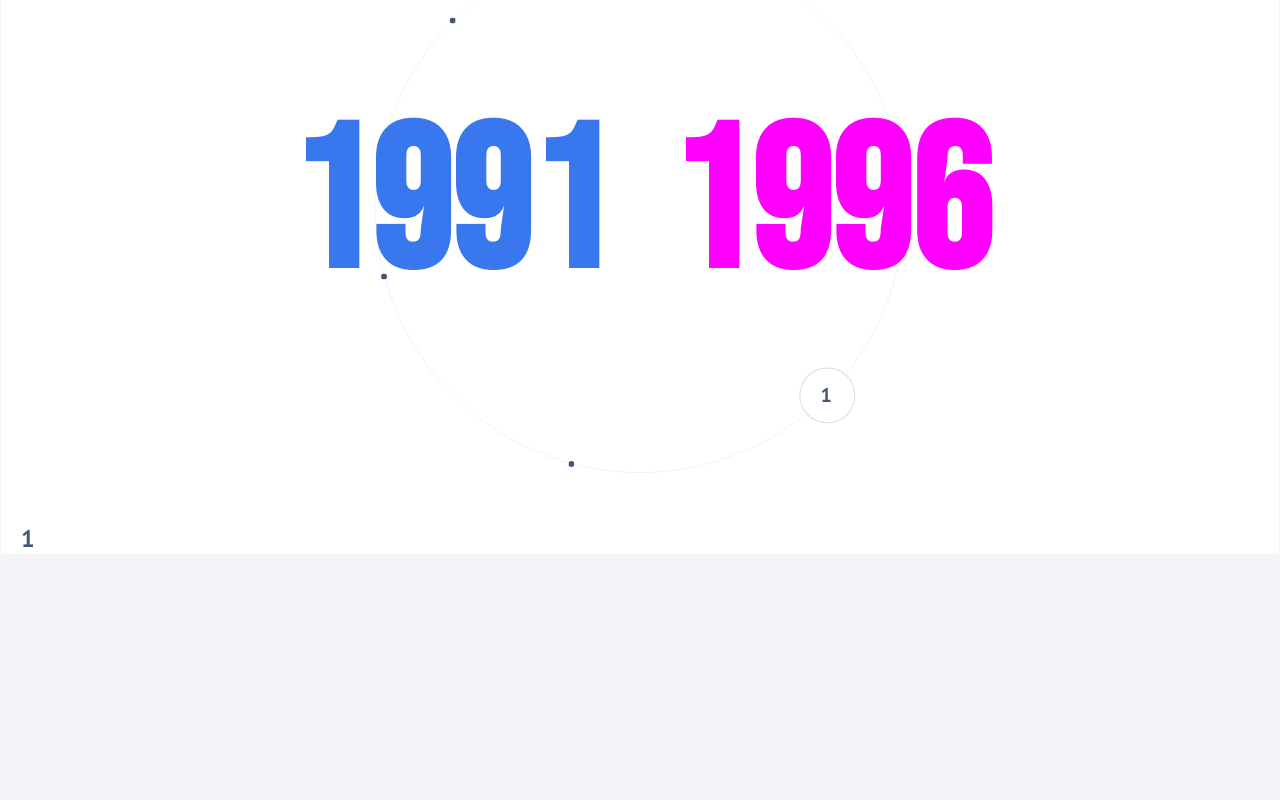
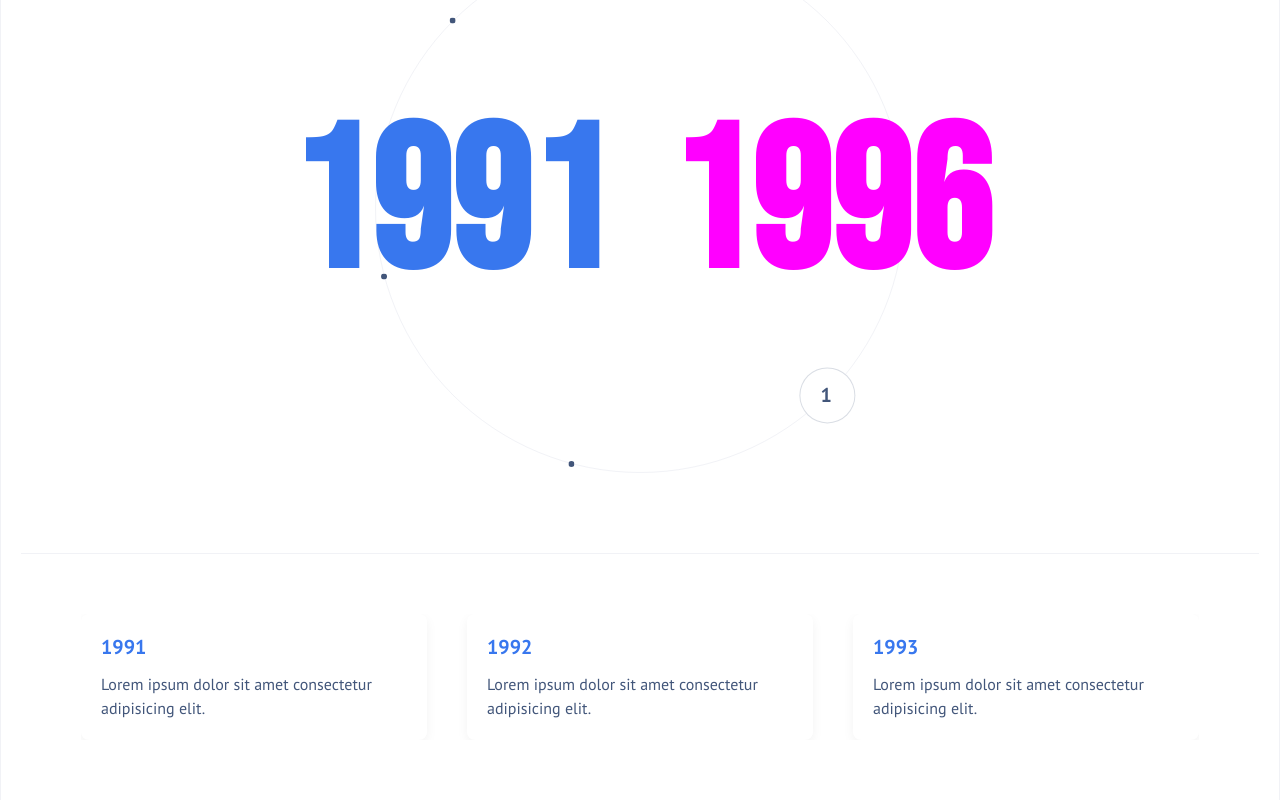
Before and after one commit to stepGT/this_react_historical_dates, a React app: page / in a window 1280 px wide. Shown: the part 274-1074 px from the top of the page. Before the commit the page ends 828 px from the top, so only its background shows below. Built offline with nearby package versions, Linux system fonts and the light colour scheme; the HTML template or start-up script is replaced by a standard one.

Commit message:
Added swiper and styled EventsSlider

```diff
--- a/package.json
+++ b/package.json
@@ -24,6 +24,7 @@
   "dependencies": {
     "gsap": "^3.14.2",
     "react": "^19.2.4",
-    "react-dom": "^19.2.4"
+    "react-dom": "^19.2.4",
+    "swiper": "^8.4.7"
   }
 }
--- a/src/components/EventsSlider.tsx
+++ b/src/components/EventsSlider.tsx
@@ -1,14 +1,54 @@
-import React from 'react';
+import React, { useEffect, useRef } from 'react';
+import { Swiper, SwiperSlide } from 'swiper/react';
+import SwiperCore, { Navigation, Pagination } from 'swiper';
 import { EventsSliderProps } from '../types';
+import 'swiper/css';
+import 'swiper/css/navigation';
+import 'swiper/css/pagination';
+import '../styles/EventsSlider.scss';
+
+SwiperCore.use([Navigation, Pagination]);
 
 const EventsSlider: React.FC<EventsSliderProps> = ({ events }) => {
+  const swiperRef = useRef<any>(null);
+
+  useEffect(() => {
+    if (swiperRef.current && swiperRef.current.swiper) {
+      swiperRef.current.swiper.slideTo(0);
+    }
+  }, [events]);
+
   return (
     <div className="events-slider">
       <div className="events-slider__container">
-        <h2 className="events-slider__title">{1}</h2>
+        <Swiper
+          ref={swiperRef}
+          spaceBetween={30}
+          slidesPerView={1.5}
+          navigation
+          pagination={{ clickable: true }}
+          breakpoints={{
+            768: {
+              slidesPerView: 2.5,
+              spaceBetween: 30,
+            },
+            1024: {
+              slidesPerView: 3,
+              spaceBetween: 40,
+            },
+          }}>
+          {events.map((event, idx) => (
+            <SwiperSlide key={idx}>
+              <div className="events-slider__card">
+                <div className="events-slider__year">{event.year}</div>
+                <div className="events-slider__description">{event.description}</div>
+              </div>
+            </SwiperSlide>
+          ))}
+        </Swiper>
       </div>
     </div>
   );
 };
-
+//
 export default EventsSlider;
--- /dev/null
+++ b/src/styles/EventsSlider.scss
@@ -0,0 +1,123 @@
+@use 'variables' as vars;
+
+.events-slider {
+  position: relative;
+  padding: 60px 0;
+  margin-top: 80px;
+  border-top: 1px solid rgba(vars.$light-grey, 0.5);
+
+  @media (max-width: vars.$breakpoint-mobile) {
+    padding: 30px 0;
+    margin-top: 60px;
+  }
+
+  &__container {
+    position: relative;
+    padding: 0 60px;
+
+    @media (max-width: vars.$breakpoint-tablet) {
+      padding: 0 40px;
+    }
+
+    @media (max-width: vars.$breakpoint-mobile) {
+      padding: 0 20px;
+    }
+  }
+
+  &__title {
+    font-size: 24px;
+    font-weight: 700;
+    margin-bottom: 40px;
+    color: vars.$dark-grey;
+
+    @media (max-width: vars.$breakpoint-mobile) {
+      font-size: 20px;
+      margin-bottom: 30px;
+    }
+  }
+
+  .swiper-slide {
+    height: auto;
+  }
+
+  &__card {
+    padding: 20px;
+    background: vars.$white;
+    border-radius: 8px;
+    box-shadow: 0 4px 12px rgba(0, 0, 0, 0.05);
+    transition: transform 0.3s ease;
+
+    &:hover {
+      transform: translateY(-4px);
+    }
+  }
+
+  &__year {
+    font-size: 20px;
+    font-weight: 700;
+    color: vars.$light-blue;
+    margin-bottom: 12px;
+  }
+
+  &__description {
+    font-size: 16px;
+    line-height: 1.5;
+    color: vars.$dark-grey;
+
+    @media (max-width: vars.$breakpoint-mobile) {
+      font-size: 14px;
+    }
+  }
+
+  .swiper-button-prev,
+  .swiper-button-next {
+    width: 40px;
+    height: 40px;
+    background-color: vars.$white;
+    border: 1px solid rgba(vars.$dark-grey, 0.1);
+    border-radius: 50%;
+    box-shadow: 0 4px 12px rgba(0, 0, 0, 0.08);
+
+    &::after {
+      font-size: 16px;
+      color: vars.$dark-grey;
+    }
+
+    &:hover {
+      background-color: vars.$white;
+      border-color: vars.$dark-grey;
+    }
+
+    @media (max-width: vars.$breakpoint-mobile) {
+      display: none;
+    }
+  }
+
+  .swiper-button-prev {
+    left: 0;
+  }
+
+  .swiper-button-next {
+    right: 0;
+  }
+
+  .swiper-pagination {
+    position: relative;
+    margin-top: 30px;
+
+    @media (min-width: vars.$breakpoint-mobile) {
+      display: none;
+    }
+  }
+
+  .swiper-pagination-bullet {
+    width: 8px;
+    height: 8px;
+    background-color: vars.$light-grey;
+    opacity: 1;
+
+    &-active {
+      background-color: vars.$dark-grey;
+    }
+  }
+}
```
Also changed, not shown: 1 other file (tests, documents, lock files or other folders).
